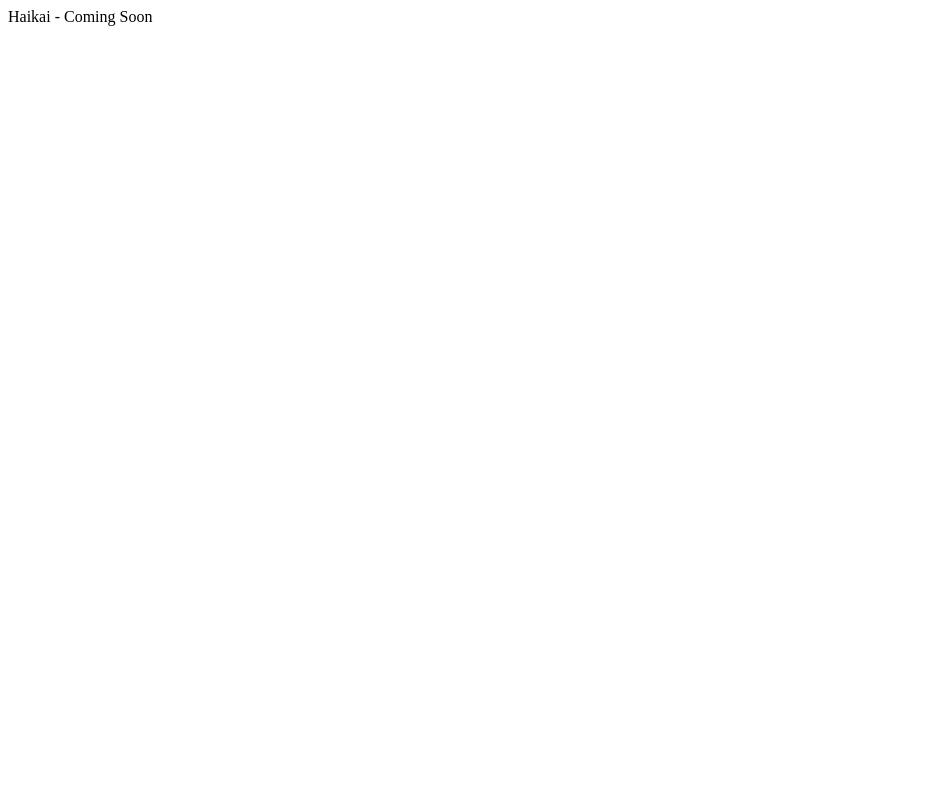
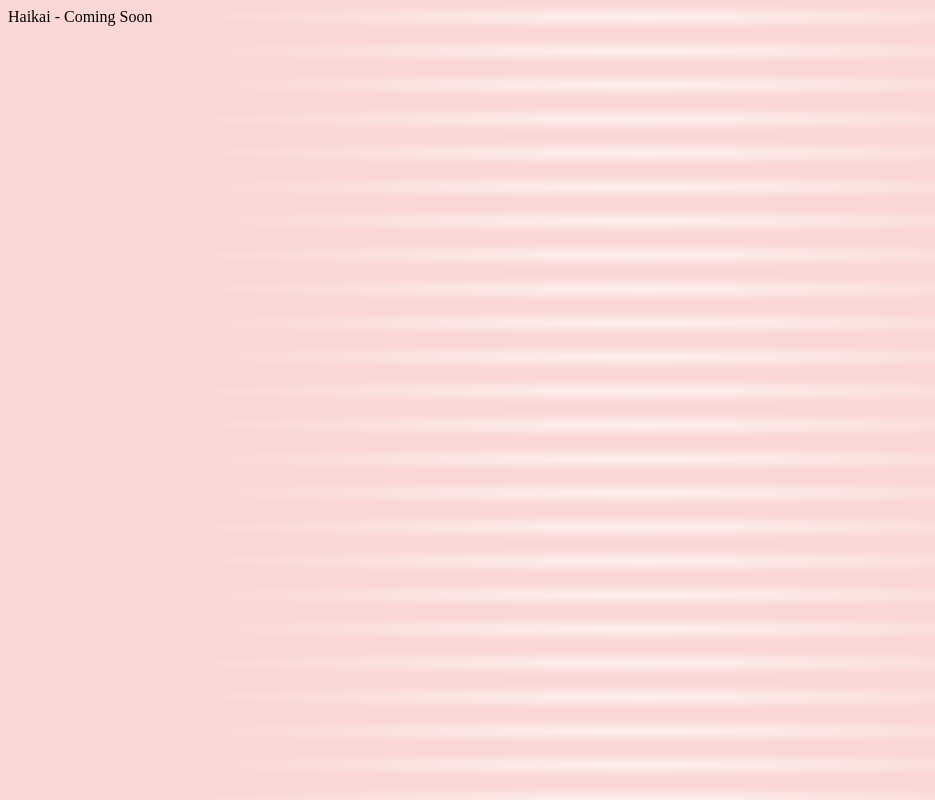
Before and after one commit to haikai/haikai.github.io, a plain HTML site: page index.html in a window 1280 px wide. Shown: the whole page, without its empty margins (0-935 px from the left). Drawn offline with Linux system fonts and the light colour scheme.

Commit message:
Update coming-soon.css

```diff
--- a/coming-soon.css
+++ b/coming-soon.css
@@ -1 +1,11 @@
-@import("normalize.css");
+html{
+  background: rgba(254,240,238,1);
+  background: -moz-radial-gradient(center, ellipse cover, rgba(254,240,238,1) 0%, rgba(250,215,212,1) 50%, rgba(250,215,212,1) 100%);
+  background: -webkit-gradient(radial, center center, 0px, center center, 100%, color-stop(0%, rgba(254,240,238,1)), color-stop(50%, rgba(250,215,212,1)), color-stop(100%, rgba(250,215,212,1)));
+  background: -webkit-radial-gradient(center, ellipse cover, rgba(254,240,238,1) 0%, rgba(250,215,212,1) 50%, rgba(250,215,212,1) 100%);
+  background: -o-radial-gradient(center, ellipse cover, rgba(254,240,238,1) 0%, rgba(250,215,212,1) 50%, rgba(250,215,212,1) 100%);
+  background: -ms-radial-gradient(center, ellipse cover, rgba(254,240,238,1) 0%, rgba(250,215,212,1) 50%, rgba(250,215,212,1) 100%);
+  background: radial-gradient(ellipse at center, rgba(254,240,238,1) 0%, rgba(250,215,212,1) 50%, rgba(250,215,212,1) 100%);
+  filter: progid:DXImageTransform.Microsoft.gradient( startColorstr='#fef0ee', endColorstr='#fad7d4', GradientType=1 );
+  background-size: cover;
+}
```
